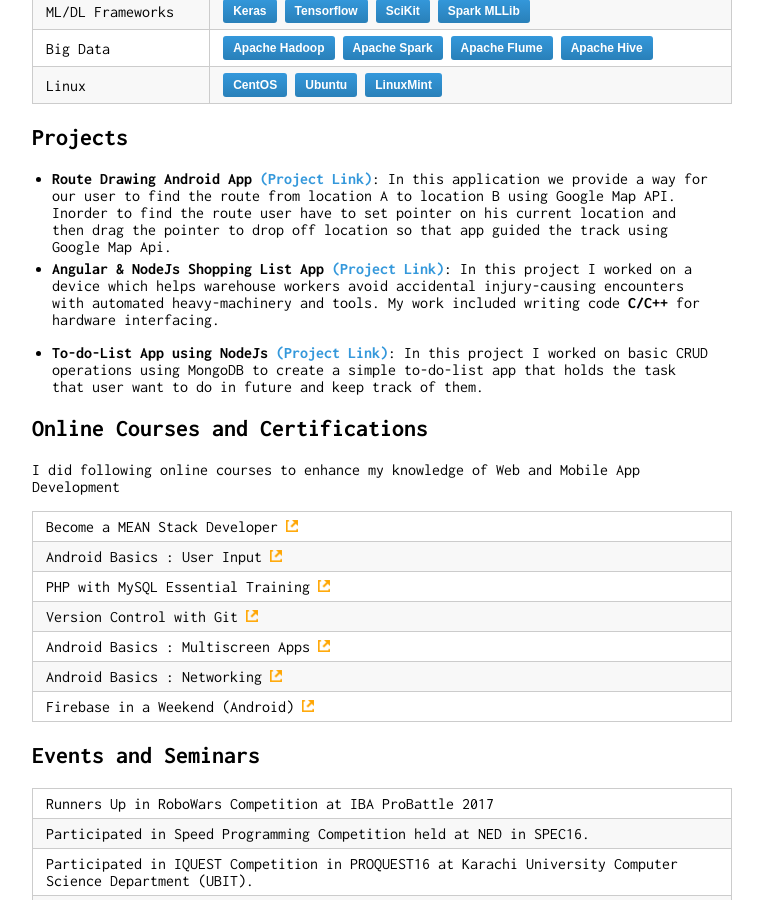
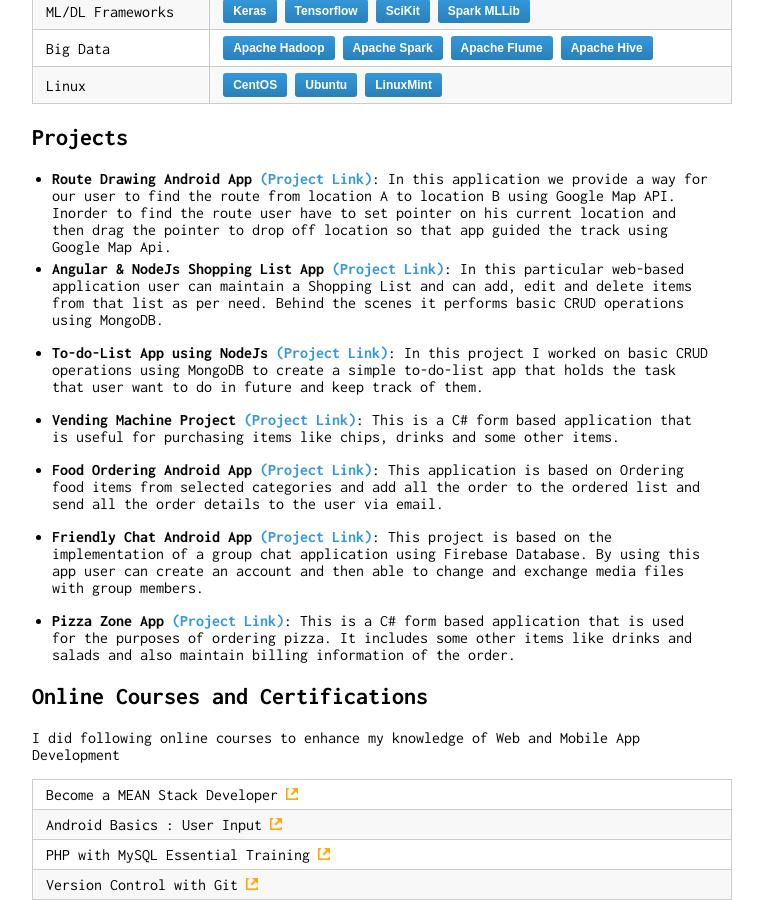
Before and after one commit to faizandarwesh/faizandarwesh.github.io, a Jekyll site: the page built from index.md, in a window 1280 px wide and 900 px high, scrolled down 398 px. Shown: the whole window, without its empty margins (258-1021 px from the left). Built offline with Jekyll 4.4.1, drawn with Linux system fonts in a browser that asks for light colours.

Commit message:
some more changes9

```diff
--- a/index.md
+++ b/index.md
@@ -59,7 +59,7 @@ Supervisor: Dr. Muhammad Khurram ([NED UET](http://www.neduet.edu.pk/cise/mkhurr
 I was among the first members of newly formed RCAI established at NED University. At RCAI I worked mainly on projects leveraging the Internet of Things (IoT) technology.
 -->
 * **Route Drawing Android App** [(Project Link)](https://github.com/faizandarwesh/CG-Project): In this application we provide a way for our user to find the route from location A to location B using Google Map API. Inorder to find the route user have to set pointer on his current location and then drag the pointer to drop off location so that app guided the track using Google Map Api.
-* **Angular & NodeJs Shopping List App** [(Project Link)](http://rcai.pk/ResearchCenterAI/project/p4.html): In this project I worked on a device which helps warehouse workers avoid accidental injury-causing encounters with automated heavy-machinery and tools. My work included writing code **C/C++** for hardware interfacing.
+* **Angular & NodeJs Shopping List App** [(Project Link)](http://rcai.pk/ResearchCenterAI/project/p4.html): In this particular web-based application user can maintain a Shopping List and can add, edit and delete items from that list as per need. Behind the scenes it performs basic CRUD operations using MongoDB.
 
 <!--
 <img style="width: 340px; height: 255px;" src="./images/warehouse_device.png">
@@ -71,6 +71,17 @@ Project presentation: [A Smart Safety Gadget for Avoiding Accidents in Warehouse
 
 
 * **To-do-List App using NodeJs** [(Project Link)](https://github.com/faizandarwesh/To-do-List-App-using-Node-js): In this project I worked on basic CRUD operations using MongoDB to create a simple to-do-list app that holds the task that user want to do in future and keep track of them.
+
+
+* **Vending Machine Project** [(Project Link)](https://github.com/faizandarwesh/Vending-Machine-C-): This is a C# form based application that is useful for purchasing items like chips, drinks and some other items.
+
+
+* **Food Ordering Android App** [(Project Link)](https://github.com/faizandarwesh/To-do-List-App-using-Node-js): This application is based on Ordering food items from selected categories and add all the order to the ordered list and send all the order details to the user via email.
+
+
+* **Friendly Chat Android App** [(Project Link)](https://github.com/faizandarwesh/To-do-List-App-using-Node-js): This project is based on the implementation of a group chat application using Firebase Database. By using this app user can create an account and then able to change and exchange media files with group members.
+
+* **Pizza Zone App** [(Project Link)](https://github.com/faizandarwesh/Pizza-Project): This is a C# form based application that is used for the purposes of ordering pizza. It includes some other items like drinks and salads and also maintain billing information of the order.
 
 <!--<img style="width: 340px; height: 255px;" src="./images/oxi_pres.jpg">-->
 
```
